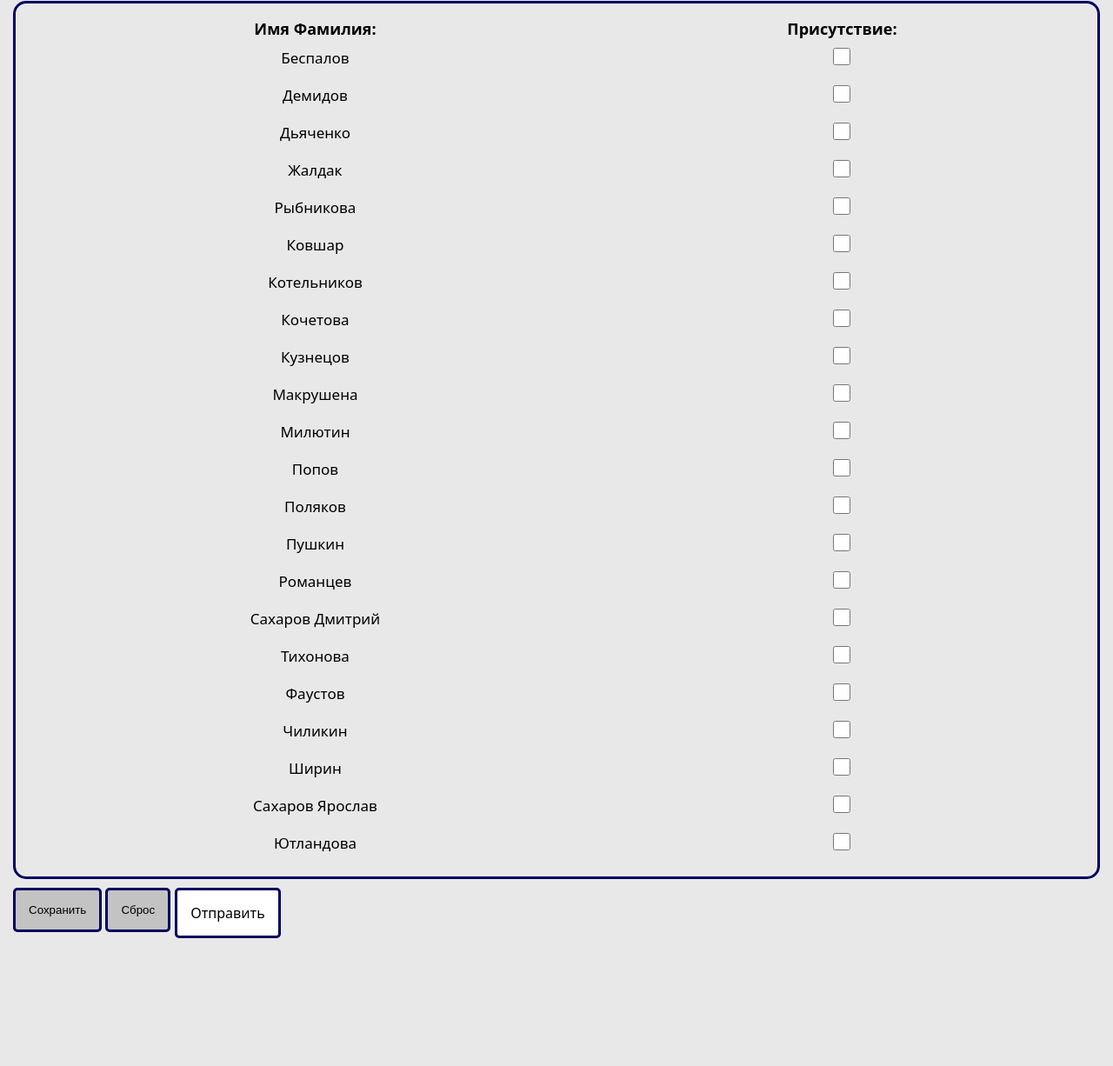
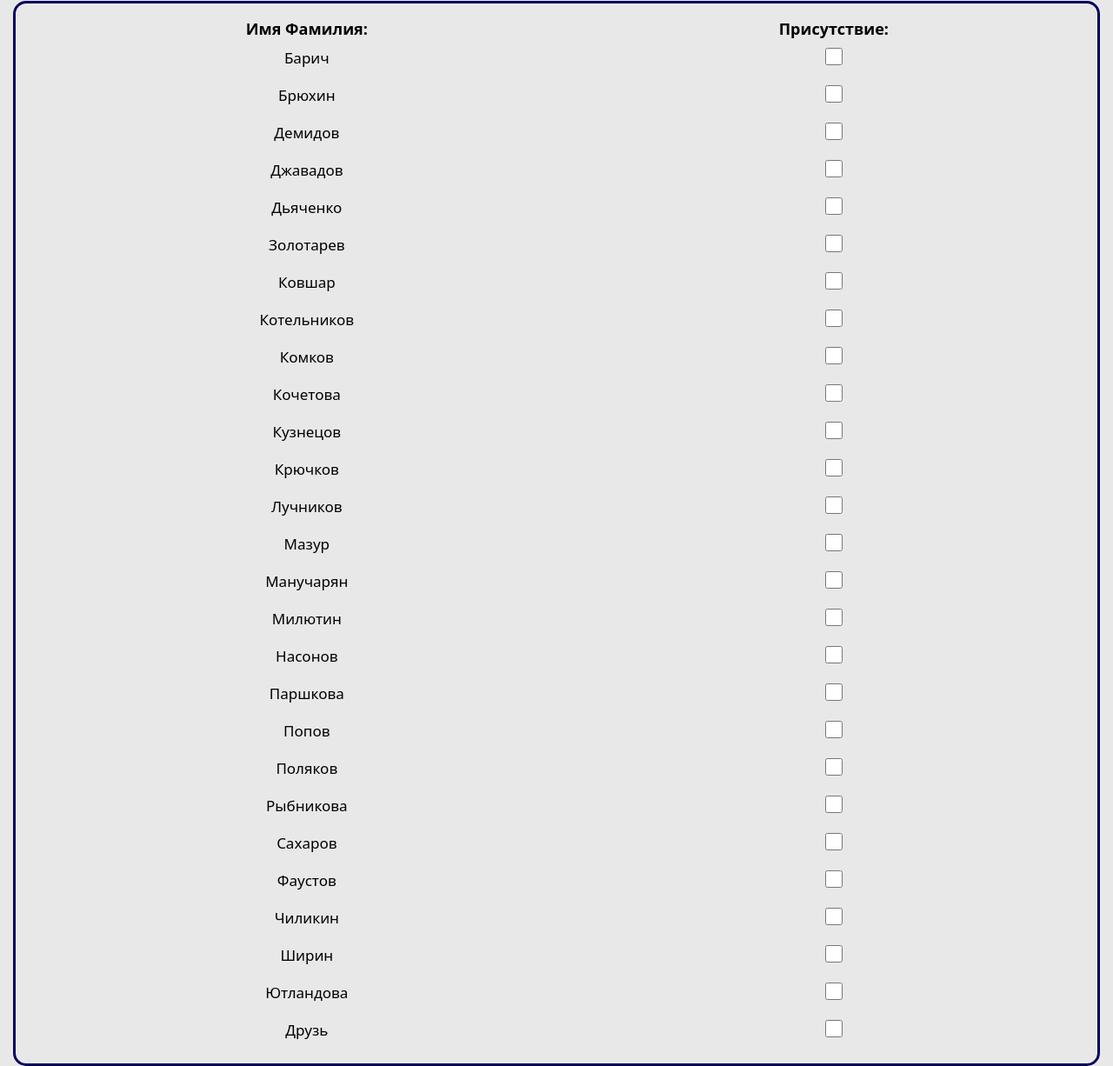
Before and after one commit to YgamiJS/report, a plain HTML site: page index.html in a window 1280 px wide. Shown: the part 211-1437 px from the top of the page at 87% size. Before the commit the page ends 1305 px from the top, so only its background shows below. Drawn offline with Linux system fonts and the light colour scheme.

Commit message:
Update index.html

```diff
--- a/index.html
+++ b/index.html
@@ -253,92 +253,112 @@
      const students = [
   {
     id: 0,
-          name: "Беспалов",
+    name: "Барич",
   },
   {
     id: 1,
+    name: "Брюхин",
+  },
+  {
+    id: 2,
     name: "Демидов",
   },
   {
-          id: 2,
+    id: 3,
+    name: "Джавадов",
+  },
+  {
+    id: 4,
     name: "Дьяченко",
   },
   {
-          id: 3,
-          name: "Жалдак",
+    id: 5,
+    name: "Золотарев",
   },
   {
-          id: 4,
+    id: 6,
+    name: "Ковшар",
+  },
+  {
+    id: 7,
+    name: "Котельников",
+  },
+  {
+    id: 8,
+    name: "Комков",
+  },
+  {
+    id: 9,
+    name: "Кочетова",
+  },
+  {
+    id: 10,
+    name: "Кузнецов",
+  },
+  {
+    id: 11,
+    name: "Крючков",
+  },
+  {
+    id: 12,
+    name: "Лучников",
+  },
+  {
+    id: 13,
+    name: "Мазур",
+  },
+  {
+    id: 14,
+    name: "Манучарян",
+  },
+  {
+    id: 15,
+    name: "Милютин",
+  },
+  {
+    id: 16,
+    name: "Насонов",
+  },
+  {
+    id: 17,
+    name: "Паршкова",
+  },
+  {
+    id: 18,
+    name: "Попов",
+  },
+  {
+    id: 19,
+    name: "Поляков",
+  },
+  {
+    id: 20,
     name: "Рыбникова",
   },
   {
-          id: 5,
-          name: "Ковшар",
+    id: 21,
+    name: "Сахаров",
   },
   {
-          id: 6,
-          name: "Котельников",
-        },
-        {
-          id: 7,
-          name: "Кочетова",
-        },
-        {
-          id: 8,
-          name: "Кузнецов",
-        },
-        {
-          id: 9,
-          name: "Макрушена",
-        },
-        {
-          id: 10,
-          name: "Милютин",
-        },
-        {
-          id: 11,
-          name: "Попов",
-        },
-        {
-          id: 12,
-          name: "Поляков",
-        },
-        {
-          id: 13,
-          name: "Пушкин",
-        },
-        {
-          id: 14,
-          name: "Романцев",
-        },
-        {
-          id: 15,
-          name: "Сахаров Дмитрий",
-        },
-        {
-          id: 16,
-          name: "Тихонова",
-        },
-        {
-          id: 17,
+    id: 22,
     name: "Фаустов",
   },
   {
-          id: 18,
+    id: 23,
     name: "Чиликин",
   },
   {
-          id: 19,
+    id: 24,
     name: "Ширин",
   },
   {
-          id: 20,
-          name: "Сахаров Ярослав",
+    id: 25,
+    name: "Ютландова",
   },
   {
-          id: 21,
-          name: "Ютландова",
-        },
+    id: 26,
+    name: "Друзь",
+  }
 ];
 
       let here = [];
```
Lines whose indentation alone changed are shown as unchanged.
